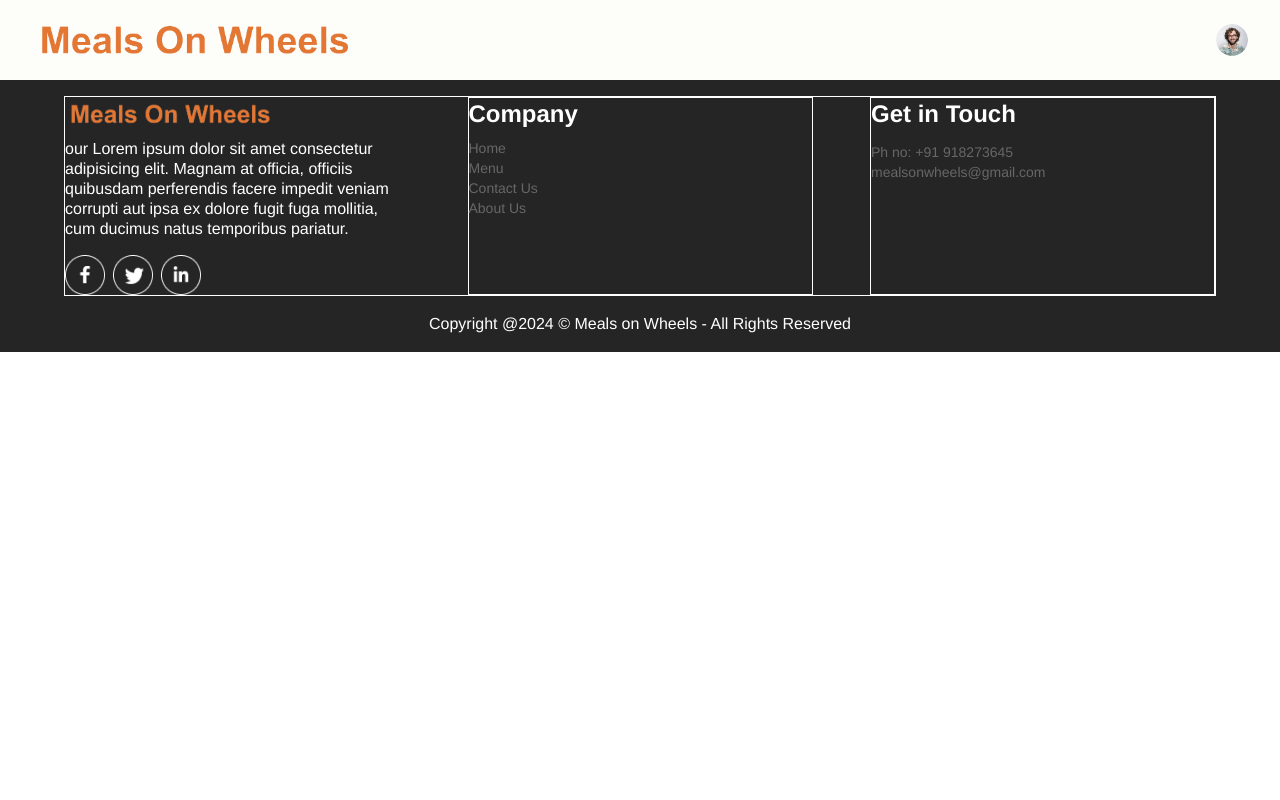
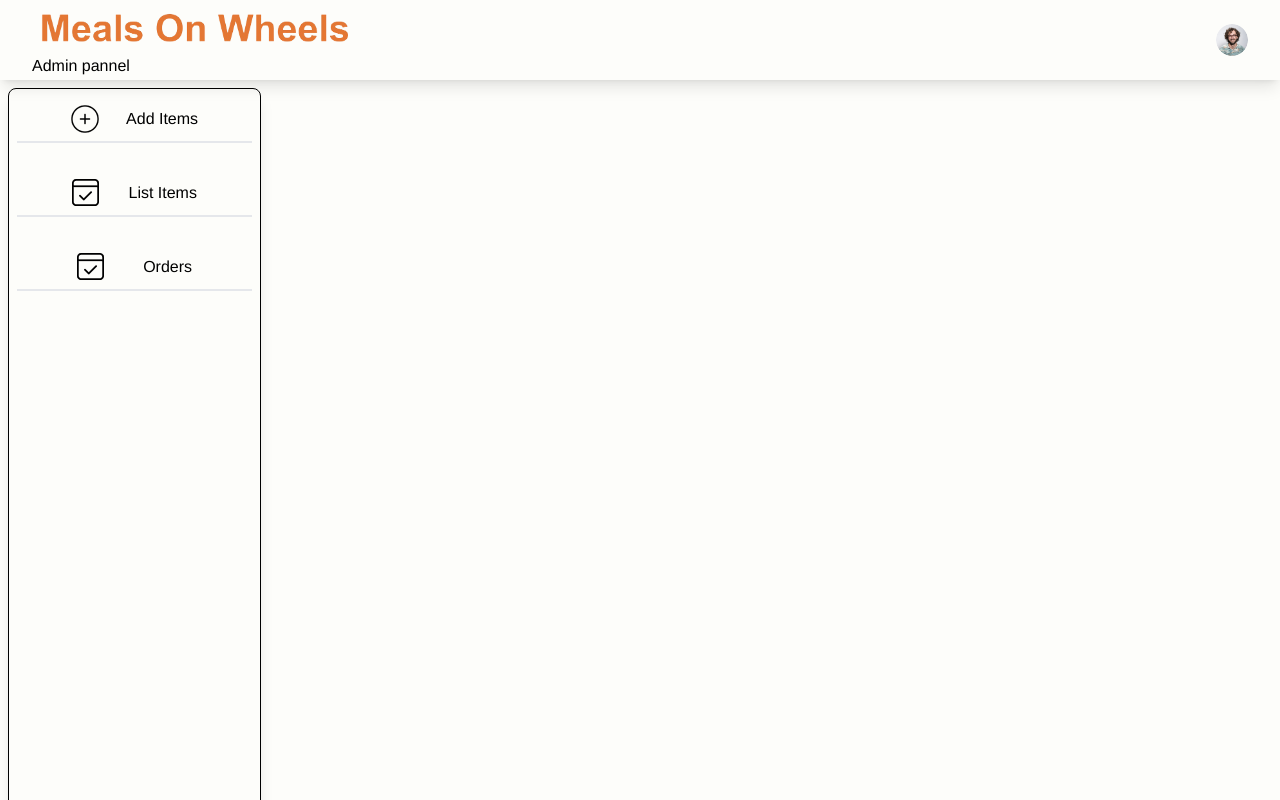
Before and after one commit to MB-Prabhu/MealsOnWheels-frontend, a React (Vite) app: page /adminhome in a window 1280 px wide. Shown: the top 800 px of the page. Built offline with nearby package versions, Linux system fonts and the light colour scheme.

Commit message:
created sidebar of admin page

```diff
--- /dev/null
+++ b/src/AdminPages/AddOrders.jsx
@@ -0,0 +1,9 @@
+import React from 'react'
+
+const AddOrders = () => {
+  return (
+    <div>AddOrders</div>
+  )
+}
+
+export default AddOrders
--- /dev/null
+++ b/src/AdminPages/AdminAdd.jsx
@@ -0,0 +1,9 @@
+import React from 'react'
+
+const AdminAdd = () => {
+  return (
+    <div>AdminAdd</div>
+  )
+}
+
+export default AdminAdd
--- a/src/AdminPages/AdminHome.jsx
+++ b/src/AdminPages/AdminHome.jsx
@@ -1,10 +1,12 @@
 import React from 'react'
 import AdminNavbar from './adminComponents/AdminNavbar'
+import SidebarAdmin from './adminComponents/SidebarAdmin'
 
 const AdminHome = () => {
   return (
-    <div>
-        {/* <AdminNavbar /> */}
+    <div className='p-2 flex sm:flex-row flex-col h-[100vh] w-full'>
+        <SidebarAdmin />
+
     </div>
   )
 }
--- /dev/null
+++ b/src/AdminPages/AdminList.jsx
@@ -0,0 +1,9 @@
+import React from 'react'
+
+const AdminList = () => {
+  return (
+    <div>AdminList</div>
+  )
+}
+
+export default AdminList
--- a/src/AdminPages/adminComponents/AdminNavbar.jsx
+++ b/src/AdminPages/adminComponents/AdminNavbar.jsx
@@ -6,9 +6,10 @@ const AdminNavbar = () => {
   return (
     <div className=' w-full h-20 flex items-center justify-center shadow-lg'>
         <div className='w-[95%] flex items-center justify-between'>
-        <div className='hidden md:block'>
-        <Link to="/admin">
-        <img src={assets.logo} alt="" className='w-36 md:block hidden lg:w-80 sm:w-56'/>
+        <div className=' md:block'>
+        <Link to="/adminhome">
+        <img src={assets.logo} alt="" className='w-36 lg:w-80 block sm:w-56'/>
+        Admin pannel
           </Link>
         </div>
 
--- /dev/null
+++ b/src/AdminPages/adminComponents/SidebarAdmin.jsx
@@ -0,0 +1,27 @@
+import React from 'react'
+import { assets } from '../../assets/assets/admin_assets/assets'
+
+const SidebarAdmin = () => {
+  return (
+    <div className='shadow-lg w-[100%] sm:w-[30%] lg:w-[25%] xl:w-[20%] sm:h-[100%] h-[10%]'>
+       <div className='flex sm:justify-start justify-between rounded-lg w-full items-center border px-2 py-2 border-black sm:flex-col flex-row gap-9 h-[100%]'>
+       <div className='flex sm:px-10 items-center w-full justify-around sm:py-2 pb-2 sm:border-b-2'>
+            <img src={assets.add_icon} alt="" />
+            <p>Add Items</p>
+        </div>
+
+        <div className='flex sm:px-10 items-center w-full justify-around pb-2 sm:border-b-2'>
+            <img src={assets.order_icon} alt="" />
+            <p>List Items</p>
+        </div>
+
+        <div className='flex sm:px-10 items-center w-full justify-around pb-2 sm:border-b-2'>
+            <img src={assets.order_icon} alt="" />
+            <p>Orders</p>
+        </div>
+        </div>
+    </div>
+  )
+}
+
+export default SidebarAdmin
```
